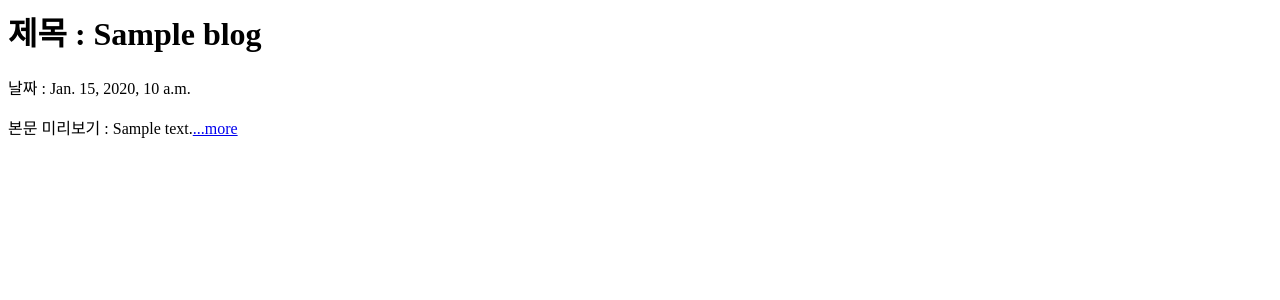
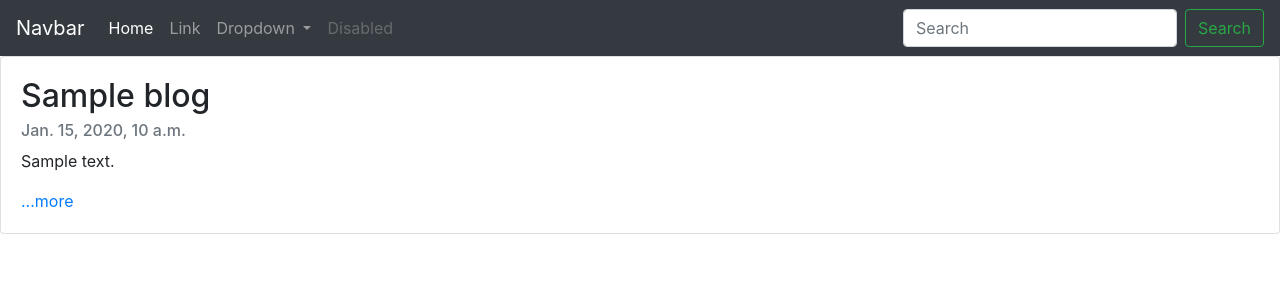
Before and after one commit to JuYeong0413/2019-likelion-blog, a Django app: template blog/templates/blog/home.html in a window 1280 px wide. Shown: the top 300 px of the page. Run offline with Django 3.2, Linux system fonts and the light colour scheme; the template is opened without the code that fills it: most values are stand-ins (such as "Sample title", 1, 10 or a date in 2020); data that the repository does not hold is empty; some libraries are stand-ins or nearby versions.

Commit message:
add bootstrap

```diff
--- a/blog/templates/blog/home.html
+++ b/blog/templates/blog/home.html
@@ -1,6 +1,55 @@
-{% for blog in blogs.all %}
-    <h1> 제목 : {{ blog.title }} </h1>
-    <p> 날짜 : {{ blog.pub_date }} </p>
-    <p> 본문 미리보기 : {{ blog.summary }}<a href="{% url 'detail' blog.id %}">...more</a> </p>
-    <br><br>
-{% endfor %}
+<head>
+    <link rel="stylesheet" href="https://stackpath.bootstrapcdn.com/bootstrap/4.3.1/css/bootstrap.min.css" integrity="sha384-ggOyR0iXCbMQv3Xipma34MD+dH/1fQ784/j6cY/iJTQUOhcWr7x9JvoRxT2MZw1T" crossorigin="anonymous">
+    <script src="https://code.jquery.com/jquery-3.3.1.slim.min.js" integrity="sha384-q8i/X+965DzO0rT7abK41JStQIAqVgRVzpbzo5smXKp4YfRvH+8abtTE1Pi6jizo" crossorigin="anonymous"></script>
+    <script src="https://cdnjs.cloudflare.com/ajax/libs/popper.js/1.14.7/umd/popper.min.js" integrity="sha384-UO2eT0CpHqdSJQ6hJty5KVphtPhzWj9WO1clHTMGa3JDZwrnQq4sF86dIHNDz0W1" crossorigin="anonymous"></script>
+    <script src="https://stackpath.bootstrapcdn.com/bootstrap/4.3.1/js/bootstrap.min.js" integrity="sha384-JjSmVgyd0p3pXB1rRibZUAYoIIy6OrQ6VrjIEaFf/nJGzIxFDsf4x0xIM+B07jRM" crossorigin="anonymous"></script>
+</head>
+<body>
+    <nav class="navbar navbar-expand-lg navbar-dark bg-dark">
+        <a class="navbar-brand" href="#">Navbar</a>
+        <button class="navbar-toggler" type="button" data-toggle="collapse" data-target="#navbarSupportedContent" aria-controls="navbarSupportedContent" aria-expanded="false" aria-label="Toggle navigation">
+            <span class="navbar-toggler-icon"></span>
+        </button>
+
+        <div class="collapse navbar-collapse" id="navbarSupportedContent">
+            <ul class="navbar-nav mr-auto">
+            <li class="nav-item active">
+                <a class="nav-link" href="#">Home <span class="sr-only">(current)</span></a>
+            </li>
+            <li class="nav-item">
+                <a class="nav-link" href="#">Link</a>
+            </li>
+            <li class="nav-item dropdown">
+                <a class="nav-link dropdown-toggle" href="#" id="navbarDropdown" role="button" data-toggle="dropdown" aria-haspopup="true" aria-expanded="false">
+                Dropdown
+                </a>
+                <div class="dropdown-menu" aria-labelledby="navbarDropdown">
+                <a class="dropdown-item" href="#">Action</a>
+                <a class="dropdown-item" href="#">Another action</a>
+                <div class="dropdown-divider"></div>
+                <a class="dropdown-item" href="#">Something else here</a>
+                </div>
+            </li>
+            <li class="nav-item">
+                <a class="nav-link disabled" href="#" tabindex="-1" aria-disabled="true">Disabled</a>
+            </li>
+            </ul>
+            <form class="form-inline my-2 my-lg-0">
+            <input class="form-control mr-sm-2" type="search" placeholder="Search" aria-label="Search">
+            <button class="btn btn-outline-success my-2 my-sm-0" type="submit">Search</button>
+            </form>
+        </div>
+    </nav>
+    {% for blog in blogs.all %}
+        <div class="containter">
+            <div class="card">
+                <div class="card-body">
+                    <h2 class="card-title">{{ blog.title }}</h2>
+                    <h6 class="card-subtitle mb-2 text-muted">{{ blog.pub_date }}</h6>
+                    <p class="card-text">{{ blog.summary }}</p>
+                    <a href="{% url 'detail' blog.id %}" class="card-link">...more</a>
+                </div>
+            </div> <br>
+        </div>
+    {% endfor %}
+</body>
--- a/blog/views.py
+++ b/blog/views.py
@@ -11,6 +11,6 @@ def home(request):
 
 
 def detail(request, blog_id):
-    blog_detail = get_object_or_404(Blog, pk = blog_id) # pk = primary key : 객체들의 이름표, 구분자, 데이터의 대표값
+    details = get_object_or_404(Blog, pk = blog_id) # pk = primary key : 객체들의 이름표, 구분자, 데이터의 대표값
 
-    return render(request, 'blog/detail.html', {'blog': blog_detail})
+    return render(request, 'blog/detail.html', {'details': details})
```
Also changed, not shown: blog/templates/blog/detail.html (+49 -5 lines).
